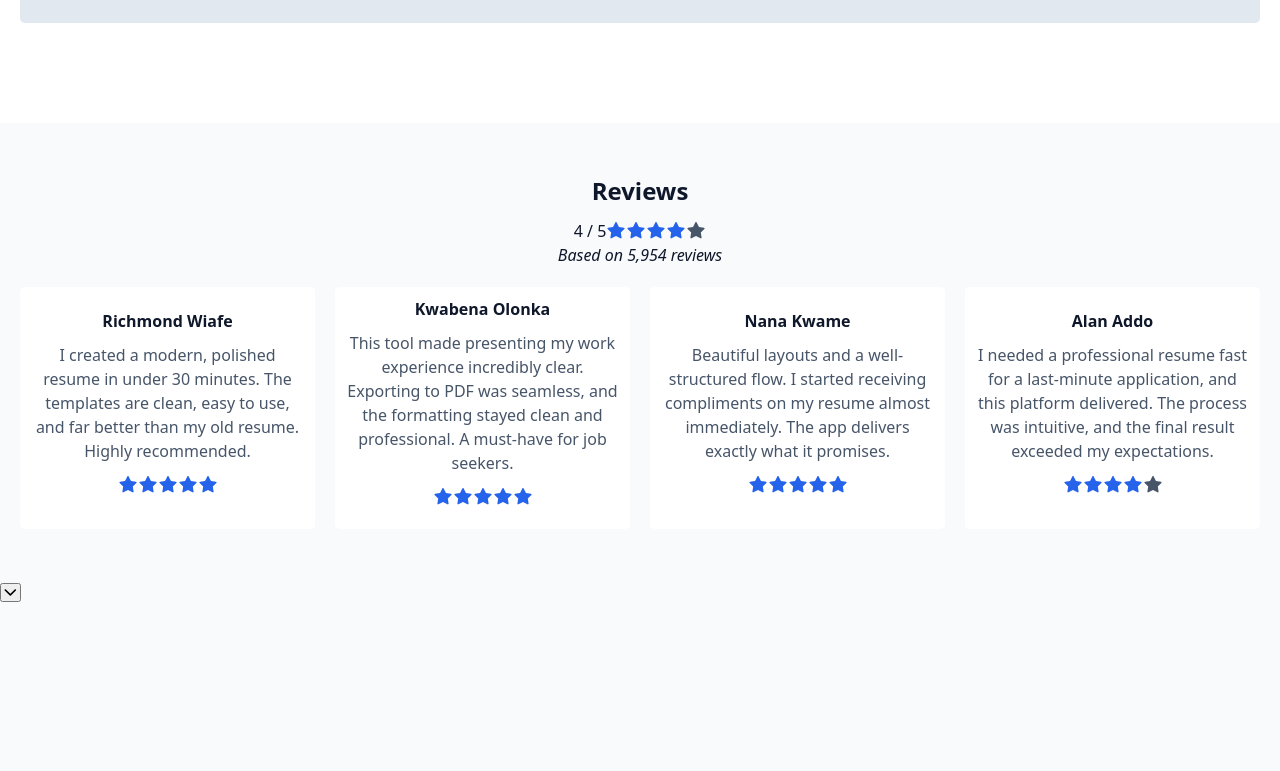
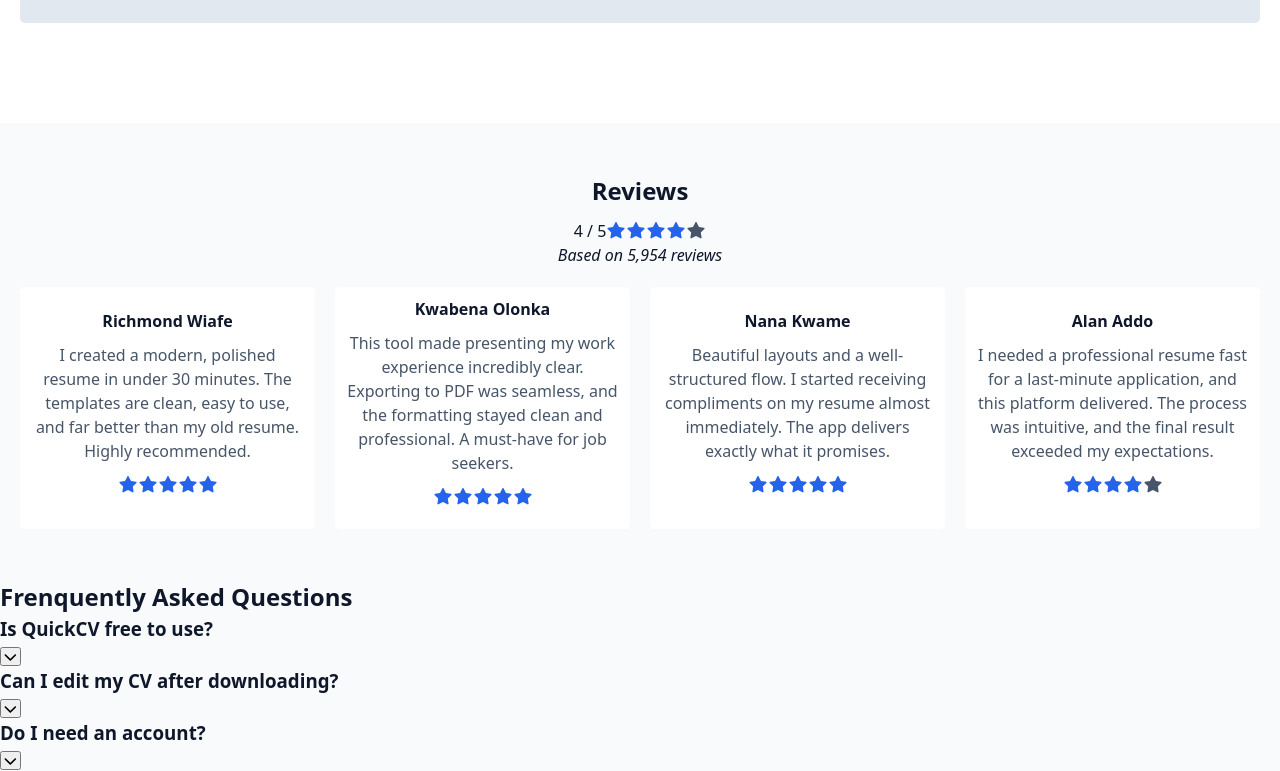
Before and after one commit to 4wiafe/cv-builder, a React (Vite) app in the folder cv-application/: page / in a window 1280 px wide. Shown: the part 1728-2499 px from the top of the page. Before the commit the page ends 2331 px from the top, so only its background shows below. Built offline with nearby package versions, Linux system fonts and the light colour scheme.

Commit message:
Add header section

```diff
--- a/cv-application/src/components/FAQItem.jsx
+++ b/cv-application/src/components/FAQItem.jsx
@@ -5,6 +5,8 @@ import { faChevronDown, faChevronUp } from "@fortawesome/free-solid-svg-icons";
 export default function FAQItem({ question, answer, isOpen, onToggle }) {
   return (
     <div className={`faq-item ${isOpen ? "open" : ""}`}>
+      <div className="question">
+        <h3>{question}</h3>
         <ToggleButon
           isOn={isOpen}
           onToggle={onToggle}
@@ -13,10 +15,8 @@ export default function FAQItem({ question, answer, isOpen, onToggle }) {
           buttonClass="faq-toggle"
           ariaLabel="Toggle FAQ answer"
         >
-        <div className="question">
-          <h3>{question}</h3>
-        </div>
         </ToggleButon>
+
         {
           isOpen && (
             <div className="faq-answer">
@@ -25,5 +25,6 @@ export default function FAQItem({ question, answer, isOpen, onToggle }) {
           )
         }
         </div>
+    </div>
   );
 }
--- a/cv-application/src/pages/LandingPage/FAQSection.jsx
+++ b/cv-application/src/pages/LandingPage/FAQSection.jsx
@@ -24,11 +24,12 @@ export default function FAQSection() {
   }
 
   return (
-    <div id="faq-section">
+    <div id="faq">
       <h2>Frenquently Asked Questions</h2>
-
+      <div className="faq-container">
         {
           faqs.map((faq, index) => {
+            return (
               <FAQItem
                 key={index}
                 question={faq.question}
@@ -36,8 +37,10 @@ export default function FAQSection() {
                 isOpen={openIndex === index}
                 onToggle={() => handleToggle(index)}
               />
+            );
           })
         }
       </div>
+    </div>
   );
 }
--- a/cv-application/src/pages/LandingPage/LandingPage.jsx
+++ b/cv-application/src/pages/LandingPage/LandingPage.jsx
@@ -3,7 +3,7 @@ import Navigation from "./Navigation";
 import Hero from "./Hero";
 import HowItWorks from "./HowItWorks";
 import Reviews from "./Reviews";
-import FAQItem from "../../components/FAQItem";
+import FAQSection from "./FAQSection";
 import ToggleButton from "../../components/ToggleButton";
 import { FontAwesomeIcon } from "@fortawesome/react-fontawesome";
 import { faXmark, faBars,  } from "@fortawesome/free-solid-svg-icons";
@@ -64,7 +64,7 @@ export default function LandingPage({themeMode, handleThemeToggle}) {
         <Hero />
         <HowItWorks />
         <Reviews />
-        <FAQItem />
+        <FAQSection />
       </main>
     </>
   );
```
Lines whose indentation alone changed are shown as unchanged.
